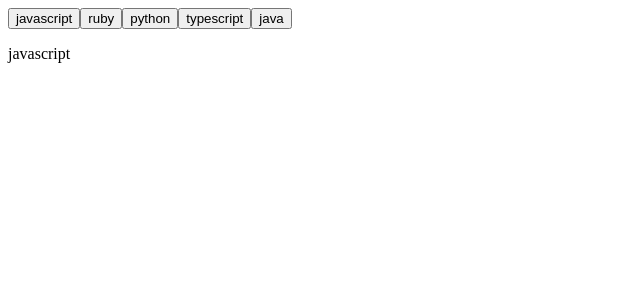
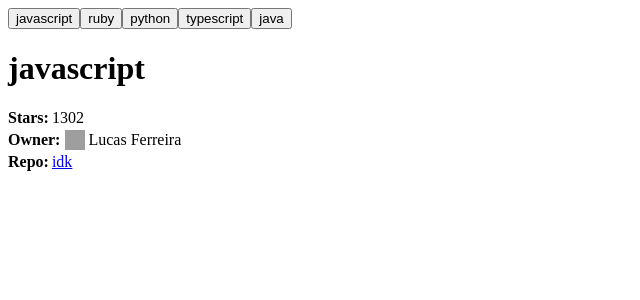
Before and after one commit to lucasfrosty/github-wrapper-ts, a React (Create React App) app: page / in a window 1280 px wide. Shown: the top 300 px of the page, without its empty margins (0-640 px from the left). Built offline with nearby package versions, Linux system fonts and the light colour scheme; grey boxes are pictures that could not be loaded.

Commit message:
repos placeholder styling setup

```diff
--- /dev/null
+++ b/src/components/RepoList/RepoList.css
@@ -0,0 +1,16 @@
+.bold {
+  font-weight: 800;
+  margin-right: 3px;
+}
+
+.flex-container {
+  display: flex;
+  align-items: center;
+  margin: 3px 0;
+}
+
+.logo {
+  width: 20px;
+  height: 20px;
+  margin: 0 3px 0 2px;
+}
--- a/src/components/RepoList/RepoList.tsx
+++ b/src/components/RepoList/RepoList.tsx
@@ -1,11 +1,37 @@
 import * as React from 'react';
+import './RepoList.css';
 
 interface Props {
   language: string | undefined;
 }
 
 function RepoList({ language }: Props) {
-  return <p>{language || 'Loading...'}</p>
+  return (
+    <React.Fragment>
+      <h1>{language}</h1>
+
+      <div>
+        <div className="flex-container">
+          <span className="bold">Stars:</span> 1302
+        </div>
+        <div className="flex-container">
+          <span className="bold">Owner:</span>
+          <img
+            src='https://avatars2.githubusercontent.com/u/15235605?s=400&u=5f1a369caf235bff10d6d4cf0351506b7b317e45&v=4'
+            className="logo"
+            alt="Owner Logo"
+          />
+          Lucas Ferreira
+        </div>
+        <div className="flex-container">
+          <span className="bold">Repo:</span>{" "}
+          <a target="_blank" href='#'>
+            idk
+          </a>
+        </div>
+      </div>
+    </React.Fragment>
+  )
 }
 
 export default RepoList;
```
